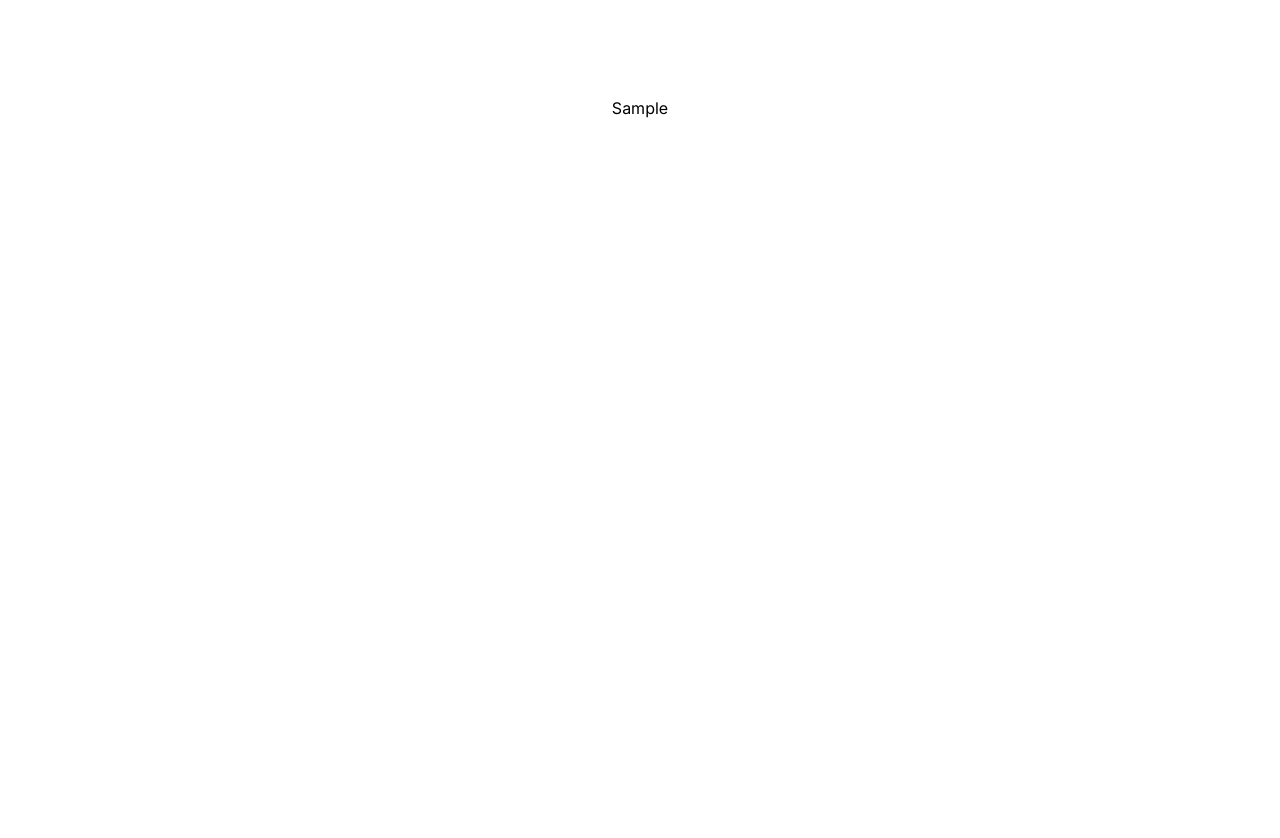
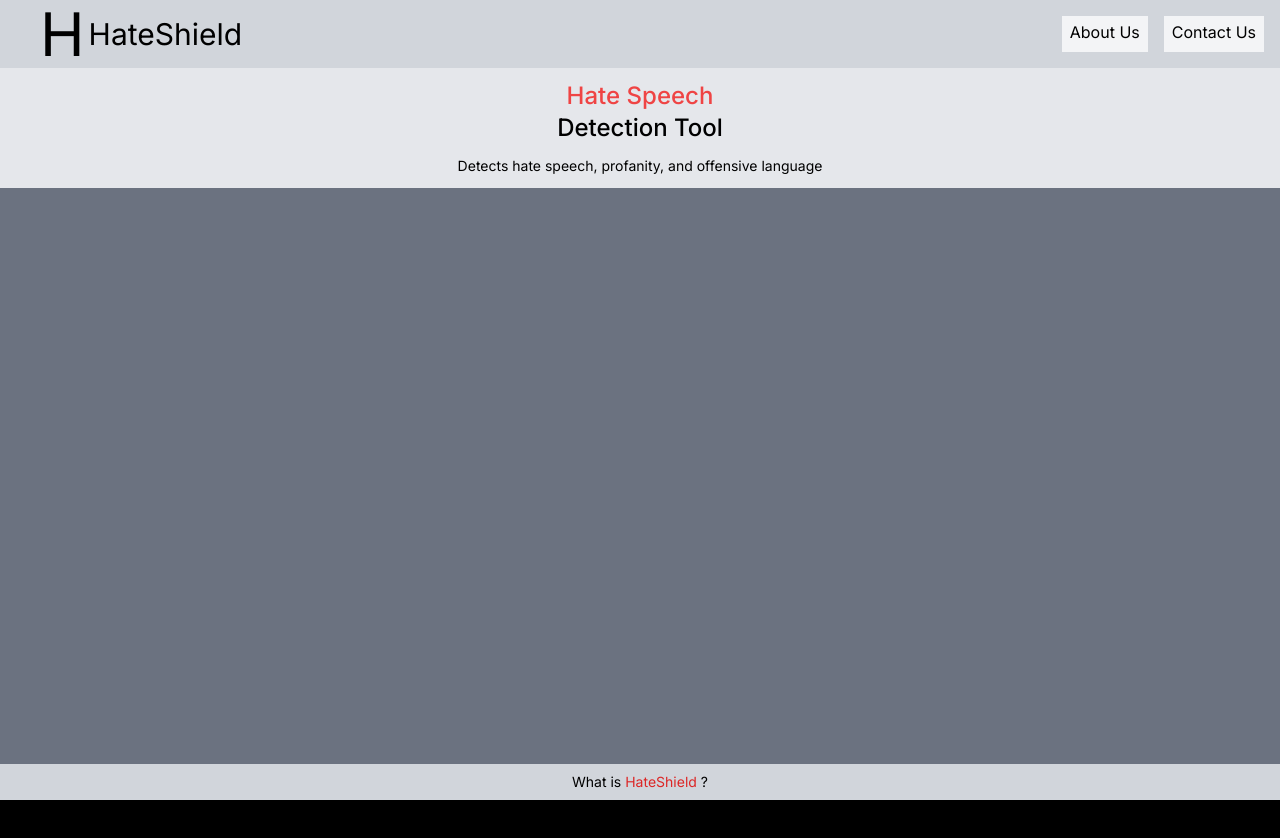
Before and after one commit to MrYious/HateShield-Frontend, a Next.js app: page / in a window 1280 px wide. Shown: the top 838 px of the page. Before the commit the page ends 800 px from the top, so only its background shows below. Built offline with nearby package versions, Linux system fonts and the light colour scheme.

Commit message:
feat: hero section layout updated

```diff
--- a/package.json
+++ b/package.json
@@ -16,6 +16,7 @@
     "postcss": "8.4.29",
     "react": "18.2.0",
     "react-dom": "18.2.0",
+    "react-icons": "^4.11.0",
     "tailwindcss": "3.3.3"
   }
 }
--- a/src/app/page.js
+++ b/src/app/page.js
@@ -1,7 +1,62 @@
 export default function Home() {
-  return (
-    <main className="flex justify-center min-h-screen p-24">
-      Sample
-    </main>
-  )
+	return (
+		<main className="flex flex-col min-h-screen">
+			{/* LANDING PAGE */}
+			<section className="flex flex-col h-screen ">
+				<nav className="flex justify-between py-1 pl-2 pr-2 bg-gray-300 sm:pl-10">
+					{/* Title & Logo */}
+					<div className="flex items-center gap-1">
+						<div className="text-6xl">
+							H
+						</div>
+						<div className="text-3xl ">
+							HateShield
+						</div>
+					</div>
+					{/* Buttons */}
+					<div className="flex items-center gap-4 px-2 ">
+						<div className="px-2 py-1 bg-gray-100 border-gray-100 cursor-pointer sm:border-b-4 hover:border-black">
+							About Us
+						</div>
+						<div className="px-2 py-1 bg-gray-100 border-gray-100 cursor-pointer sm:border-b-4 hover:border-black">
+							Contact Us
+						</div>
+					</div>
+				</nav>
+				<div className="flex flex-col h-full bg-red-100">
+					{/* TITLE */}
+					<div className="flex flex-col items-center gap-3 p-3 bg-gray-200">
+						<div className="flex flex-col items-center text-2xl font-medium">
+							<div className="text-red-500 ">
+								Hate Speech
+							</div>
+							<div>
+								Detection Tool
+							</div>
+						</div>
+						<div className="text-sm ">
+							Detects hate speech, profanity, and offensive language
+						</div>
+					</div>
+					{/* TOOL */}
+					<div className="flex flex-col h-full bg-gray-500">
+						<div>
+							{/* HERE */}
+						</div>
+					</div>
+					{/* OPENER */}
+					<div className="flex justify-center gap-1 py-2 text-sm bg-gray-300">
+						<span>What is</span>
+						<span className="text-red-600 ">
+							HateShield
+						</span>
+						<span>?</span>
+					</div>
+				</div>
+			</section>
+			{/*  */}
+			<section className="min-h-screen bg-black">
+			</section>
+		</main>
+	)
 }
```
Also changed, not shown: 1 other file (tests, documents, lock files or other folders).
